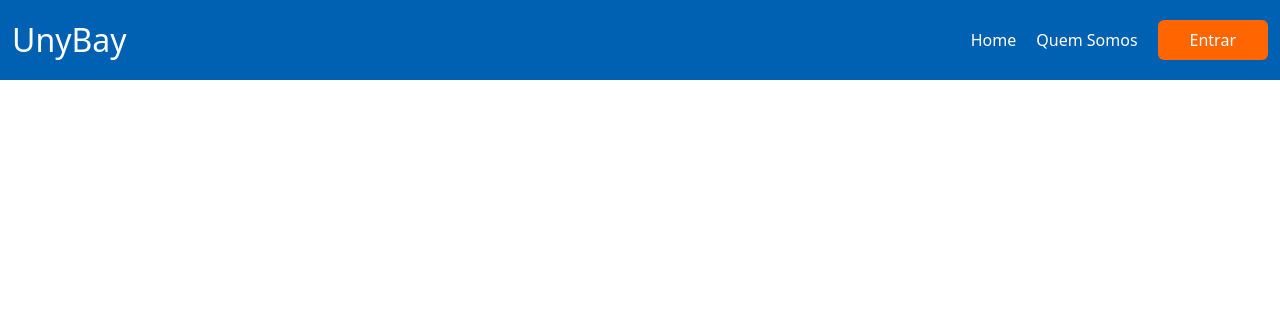
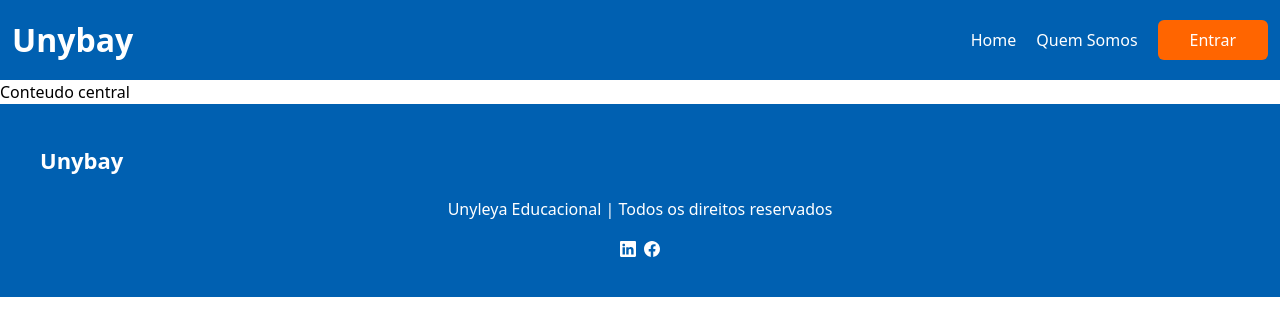
Before and after one commit to beacastroalves/projeto-final-pos-unyleya, a React (Vite) app: page / in a window 1280 px wide. Shown: the top 336 px of the page. Built offline with nearby package versions, Linux system fonts and the light colour scheme.

Commit message:
criando o componente do footer

```diff
--- a/package.json
+++ b/package.json
@@ -13,6 +13,7 @@
     "@tailwindcss/vite": "^4.1.14",
     "react": "^19.1.1",
     "react-dom": "^19.1.1",
+    "react-icons": "^5.5.0",
     "tailwindcss": "^4.1.14"
   },
   "devDependencies": {
--- a/src/App.tsx
+++ b/src/App.tsx
@@ -1,9 +1,12 @@
+import Footer from "./components/footer";
 import Header from "./components/header";
 
 const App = () => {
   return (
     <div>
       <Header/>
+      <h1>Conteudo central</h1>
+      <Footer/>
     </div>
   )
 }
--- /dev/null
+++ b/src/components/footer/index.tsx
@@ -0,0 +1,17 @@
+import {BsLinkedin, BsFacebook} from "react-icons/bs";
+
+const Footer = () => {
+  return (
+    <footer className="text-white bg-primary p-10">
+      <h2 className="text-[22px] font-bold mb-5">Unybay</h2>
+
+      <p className="text-center">Unyleya Educacional | Todos os direitos reservados </p>
+      <div className="flex justify-center gap-2 mt-5">
+        <BsLinkedin />
+        <BsFacebook />
+      </div>
+    </footer>
+  )
+}
+
+export default Footer;
--- a/src/components/header/index.tsx
+++ b/src/components/header/index.tsx
@@ -1,7 +1,7 @@
 const Header = () => {
   return (
     <div className="bg-primary flex justify-between items-center py-4 px-3">
-      <h1 className="text-white text-[32px]">UnyBay</h1>
+      <h1 className="text-white text-[32px] font-bold">Unybay</h1>
 
       <ul className="flex gap-5 items-center text-white">
         <li className="cursor-pointer">Home</li>
```
Also changed, not shown: 1 other file (tests, documents, lock files or other folders).
